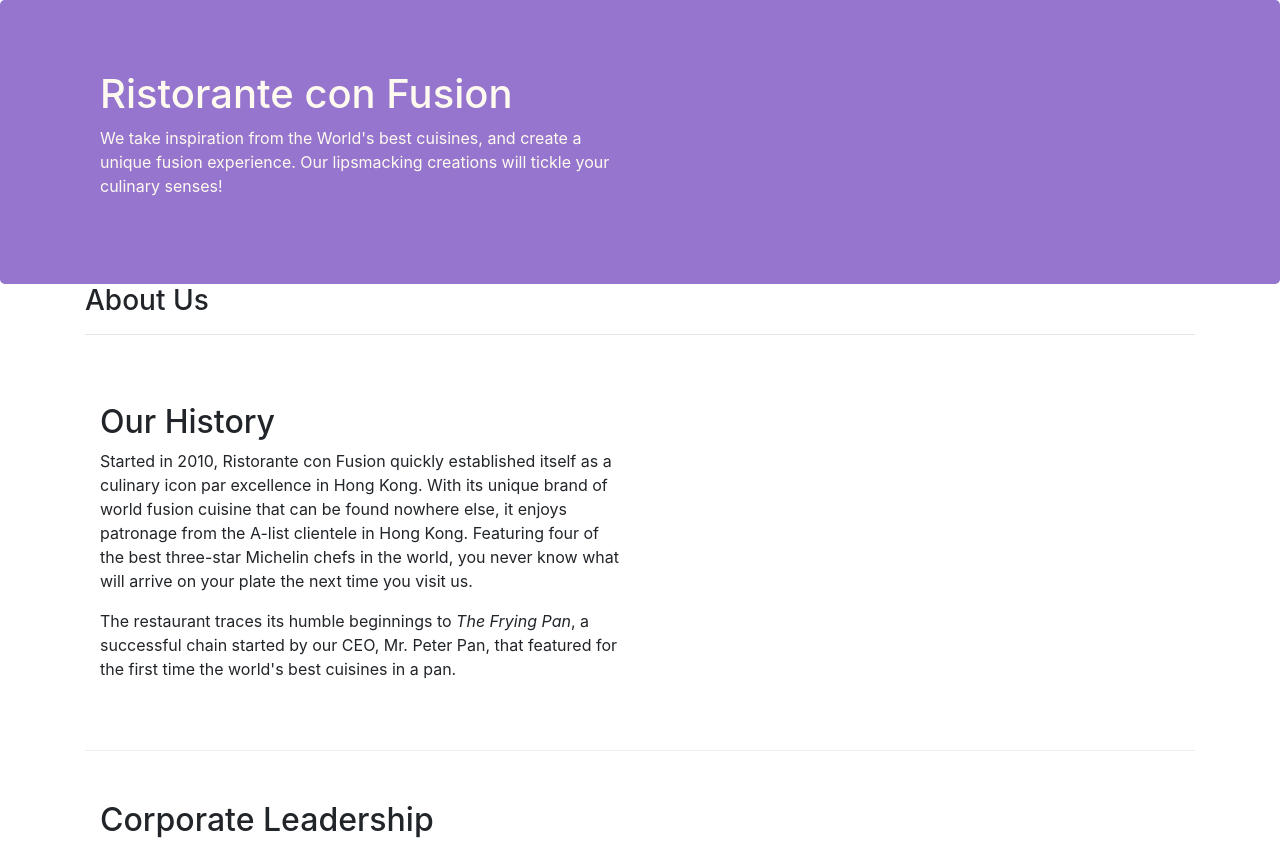
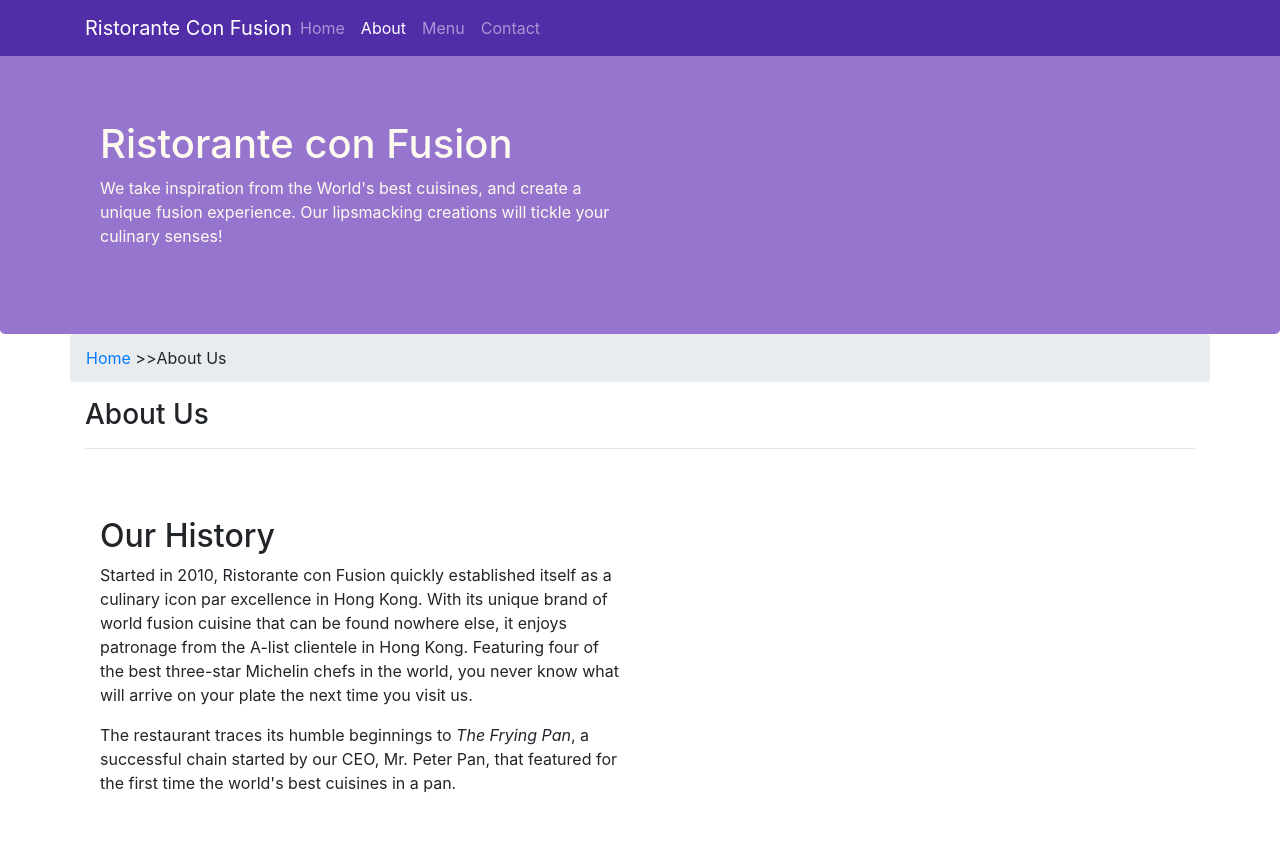
Before and after one commit to PanigrahiAnkit/Bootsrap-Tut, a website: page aboutus.html in a window 1280 px wide. Shown: the top 842 px of the page. Drawn offline with nearby package versions, Linux system fonts and the light colour scheme.

Commit message:
Breadcrumbs and Navbar

```diff
--- a/aboutus.html
+++ b/aboutus.html
@@ -12,6 +12,22 @@
 </head>
 
 <body>
+    <nav class="navbar navbar-dark navbar-expand-sm fixed-top">
+        <div class ="container">
+            <button class="navbar-toggler" type="button" data-toggle="collapse" data-target="#Navbar">
+                <span class="navbar-toggler-icon"></span>
+            </button>
+            <a class="navbar-brand mr-auto" href="./index.html" >Ristorante Con Fusion</a>
+                <div class ="collapse navbar-collapse" id="Navbar">
+                    <ul class="navbar-nav mr-auto">
+                        <li class="nav-item"><a class="nav-link" href="./index.html">Home</a></li>
+                        <li class="nav-item active"><a class="nav-link" href="#">About</a></li>
+                        <li class="nav-item"><a class="nav-link" href="#">Menu</a></li>
+                        <li class="nav-item"><a class="nav-link" href="#">Contact</a></li>
+                    </ul>
+                </div>
+        </div>
+    </nav>
     <header class="jumbotron">
         <div class="container">
             <div class="row row-header">
@@ -27,6 +43,10 @@
     </header>
     <div class="container">
         <div class="row">
+            <ol class="col-12 breadcrumb">
+                <li class="breabcrumb-item"><a href="./index.html">Home</a> <a> >> </a></li>
+                <li class="breabcrumb-item active"><a>About Us</a></li>
+            </ol>
             <div class="col-12">
                <h3>About Us</h3><hr>
              </div>
@@ -60,7 +80,7 @@
                 <div class="col-4 offset-1 col-sm-2">
                     <h5>Links</h5>
                     <ul class="list-unstyled">
-                        <li><a href="#">Home</a></li>
+                        <li><a href="./index.html">Home</a></li>
                         <li><a href="#">About</a></li>
                         <li><a href="#">Menu</a></li>
                         <li><a href="#">Contact</a></li>
--- a/css/styles.css
+++ b/css/styles.css
@@ -28,3 +28,12 @@
     margin: 0px;
     color: #0f0f0f;
   }
+
+  body{
+    padding:50px 0px 50px 0px;
+    z-index: 0;
+  }
+
+  .navbar-dark{
+    background-color: #512DA8
+  }
```
Also changed, not shown: index.html (+14 -3 lines).
